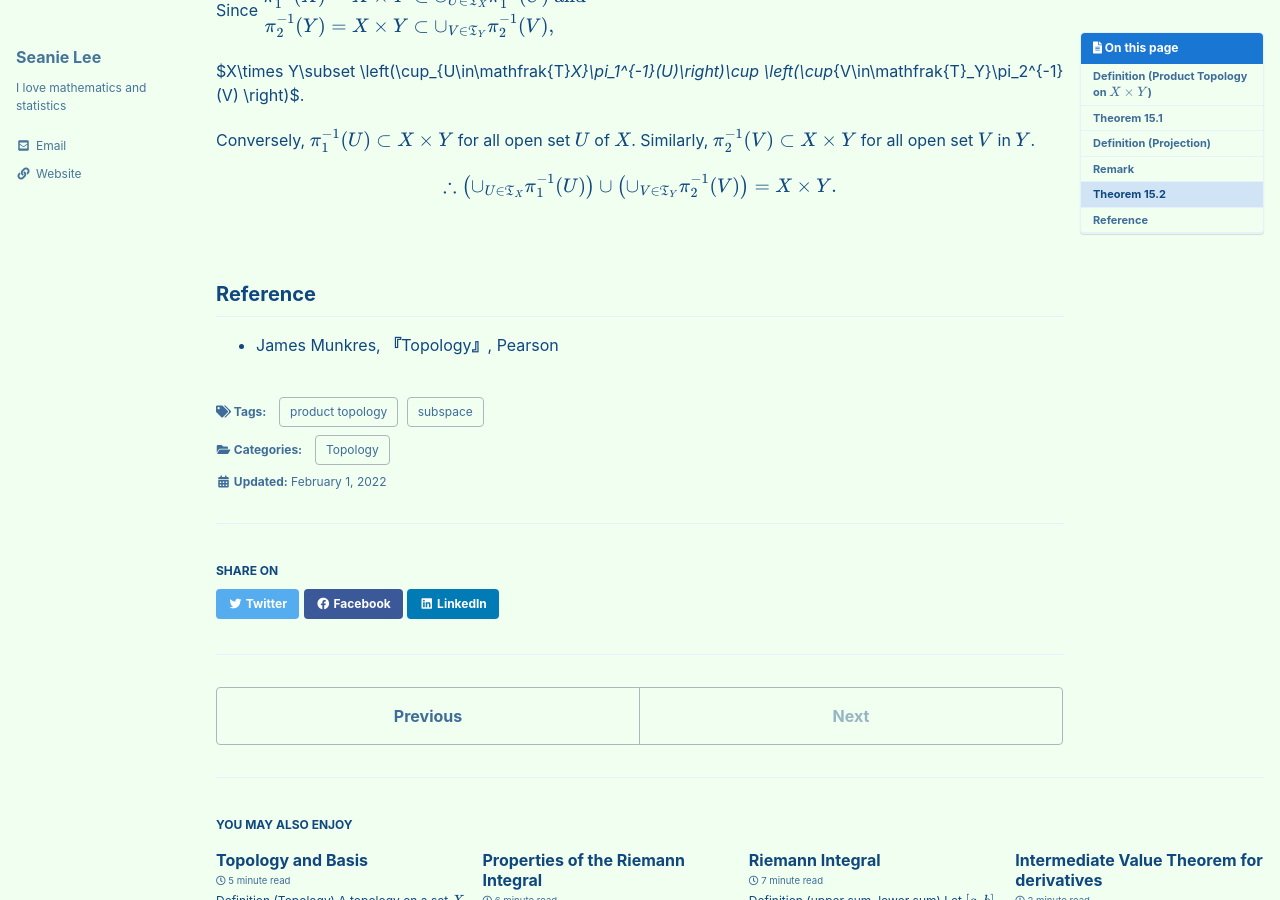
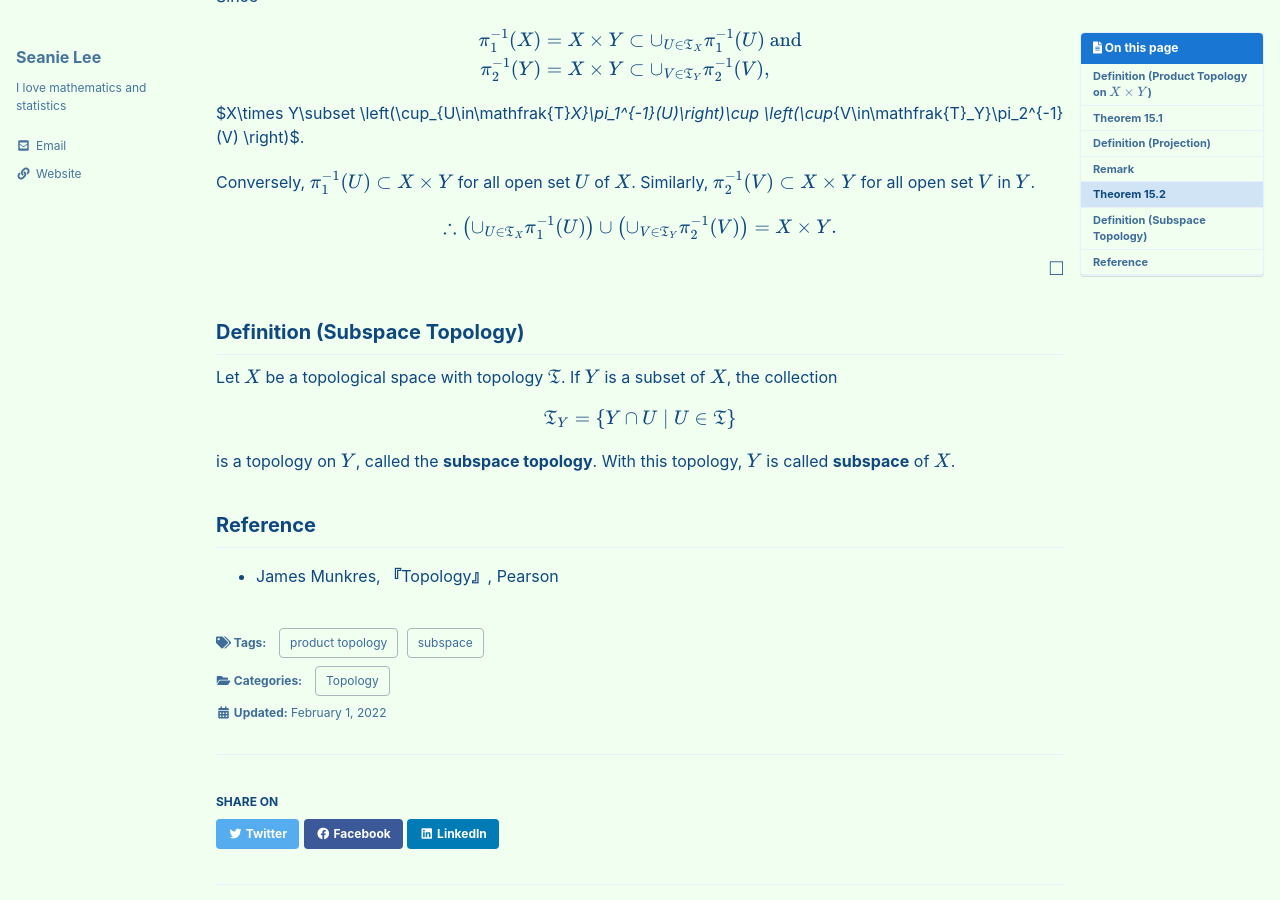
Before and after one commit to seanie12/blog, a Jekyll site: the page built from _posts/2022-02-01-product-top-subspace.md, in a window 1280 px wide and 900 px high, scrolled down 1686 px. Built offline with Jekyll 4.4.1, drawn with Linux system fonts in a browser that asks for light colours; cached includes are drawn as plain includes; formulas are drawn with MathJax 3.

Commit message:
Update 2022-02-01-product-top-subspace.md

```diff
--- a/_posts/2022-02-01-product-top-subspace.md
+++ b/_posts/2022-02-01-product-top-subspace.md
@@ -81,6 +81,7 @@ $$
 $$
 
 Since
+
 $$
 \begin{align*}
 \pi_1^{-1}(X) &= X\times Y \subset \cup_{U\in \mathfrak{T}_X}\pi_1^{-1}(U) \text{ and} \\
@@ -95,5 +96,15 @@ Conversely, $\pi_1^{-1}(U)\subset X\times Y$ for all open set $U$ of $X$. Simila
 $$\therefore \left(\cup_{U\in\mathfrak{T}_X}\pi_1^{-1}(U)\right)\cup \left(\cup_{V\in\mathfrak{T}_Y}\pi_2^{-1}(V) \right) = X\times Y.$$
 
 $$\tag*{$\square$}$$
+
+## Definition (Subspace Topology)
+
+Let $X$ be a topological space with topology $\mathfrak{T}$. If $Y$ is a subset of $X$, the collection
+
+$$
+\mathfrak{T}_Y = \{ Y\cap U \mid U \in \mathfrak{T}\}
+$$
+
+is a topology on $Y$, called the **subspace topology**. With this topology, $Y$ is called **subspace** of $X$.
 ## Reference
 - James Munkres, **『**Topology**』**, Pearson
```
